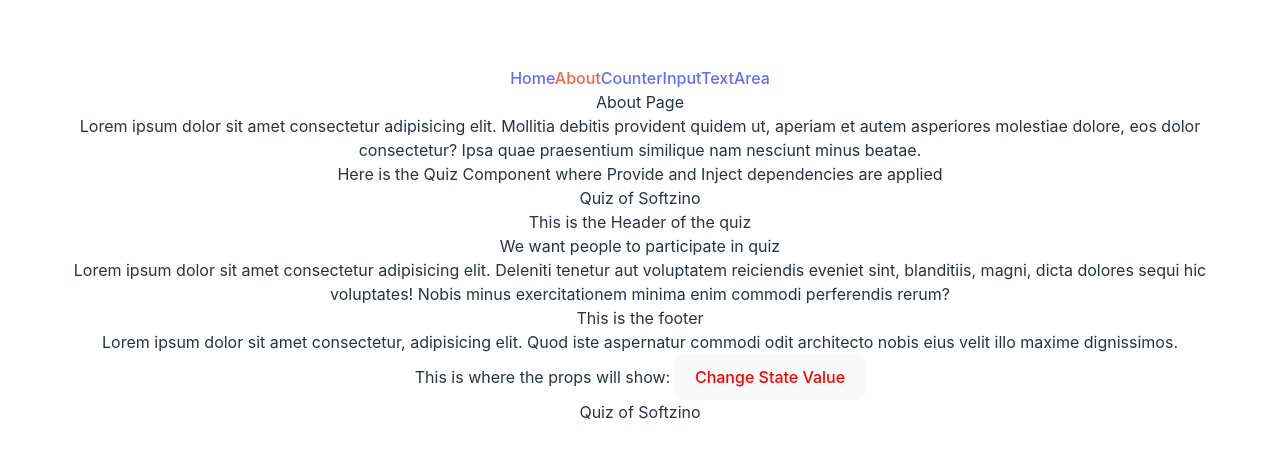
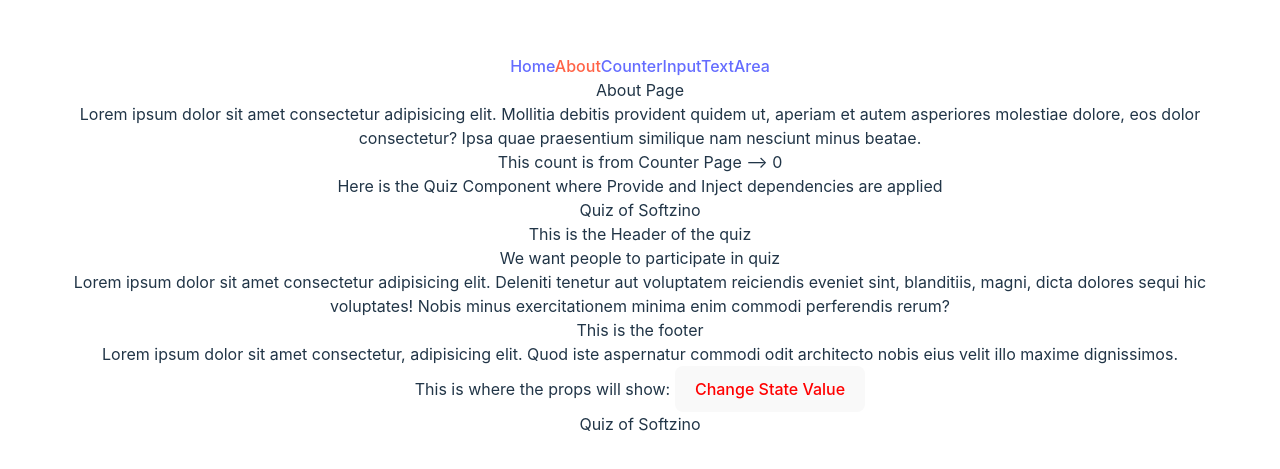
Before and after one commit to hasansfzn/vue_learning_project, a Vue app: page /about in a window 1280 px wide. Shown: the part 155-624 px from the top of the page. Built offline with nearby package versions, Linux system fonts and the light colour scheme.

Commit message:
direct mutation consideration by adding actions(methods) in the state file of counter \n Here I have created the counter.js file shere the state of counter is saved, and two other actions or methods are added in here, we can access the states values from any of the components

```diff
--- /dev/null
+++ b/src/stores/counter.js
@@ -0,0 +1,21 @@
+import { reactive } from "vue";
+
+export let counter = reactive({
+  // state
+  count: 0,
+  disabled: false,
+  //action
+  increment() {
+    this.count++;
+    if (this.count > 0) {
+      this.disabled = false;
+    }
+  },
+  decrement() {
+    if (this.count > 0) {
+      this.count--;
+    } else {
+      this.disabled = true;
+    }
+  },
+});
--- a/src/views/AboutView.vue
+++ b/src/views/AboutView.vue
@@ -2,6 +2,7 @@
   import { useFlash } from "@/composables/useFlash";
   import Quiz from "@/components/Quiz/Quiz.vue";
   import { ref } from "vue";
+  import { counter } from "@/stores/counter";
 
   const { flashMessage } = useFlash();
 
@@ -20,6 +21,9 @@
       dolor consectetur? Ipsa quae praesentium similique nam nesciunt minus
       beatae.
     </p>
+    <h3 class="text-md text-green-400 p-2">
+      This count is from Counter Page --> {{ counter.count }}
+    </h3>
 
     <Quiz class="py-4" />
   </div>
--- a/src/views/CounterView.vue
+++ b/src/views/CounterView.vue
@@ -1,29 +1,54 @@
+<script setup>
+  import { ref } from "vue";
+  import { counter } from "@/stores/counter";
+
+  // const counter = ref(0);
+  // const disabledButton = ref(false);
+
+  const msg = ref("");
+  const inputMsg = ref("");
+
+  // const increase = () => {
+  //   counter.value++;
+  //   if (disabledButton.value) disabledButton.value = false;
+  // };
+  // const decrease = () => {
+  //   if (counter.value > 0) counter.value--;
+  //   else disabledButton.value = true;
+  // };
+</script>
+
 <template>
   <div class="m-2">
     <h2 class="p-2 text-green-300 shadow-md font-semibold text-xl m-2">
-      Counter is : {{ counter }}
+      Counter is : {{ counter.count }}
     </h2>
     <div class="flex items-center justify-between gap-4">
       <button
         id="increment"
         class="p-2 btn rounded-2 border shadow shadow-gray-200"
-        @click="increase"
+        @click="counter.increment"
       >
         Increment
       </button>
       <button
         id="decrement"
         class="p-2 btn rounded-2 border shadow shadow-gray-200"
-        :class="{ 'cursor-not-allowed': disabledButton }"
-        @click="decrease"
-        :disabled="disabledButton"
+        :class="{ 'cursor-not-allowed': counter.disabled }"
+        @click="counter.decrement"
+        :disabled="counter.disabled"
       >
         Decrement
       </button>
     </div>
   </div>
   <div class="mt-5 pt-3">
-    <h2 class="mt-4 font-bold" id="message">{{ msg }}</h2>
+    <h2
+      class="mt-4 font-bold"
+      id="message"
+    >
+      {{ msg }}
+    </h2>
     <div class="flex">
       <input
         type="text"
@@ -42,23 +67,4 @@
   </div>
 </template>
 
-<script setup>
-import { ref } from "vue";
-
-const counter = ref(0);
-const disabledButton = ref(false);
-
-const msg = ref("");
-const inputMsg = ref("");
-
-const increase = () => {
-  counter.value++;
-  if (disabledButton.value) disabledButton.value = false;
-};
-const decrease = () => {
-  if (counter.value > 0) counter.value--;
-  else disabledButton.value = true;
-};
-</script>
-
 <style></style>
```
